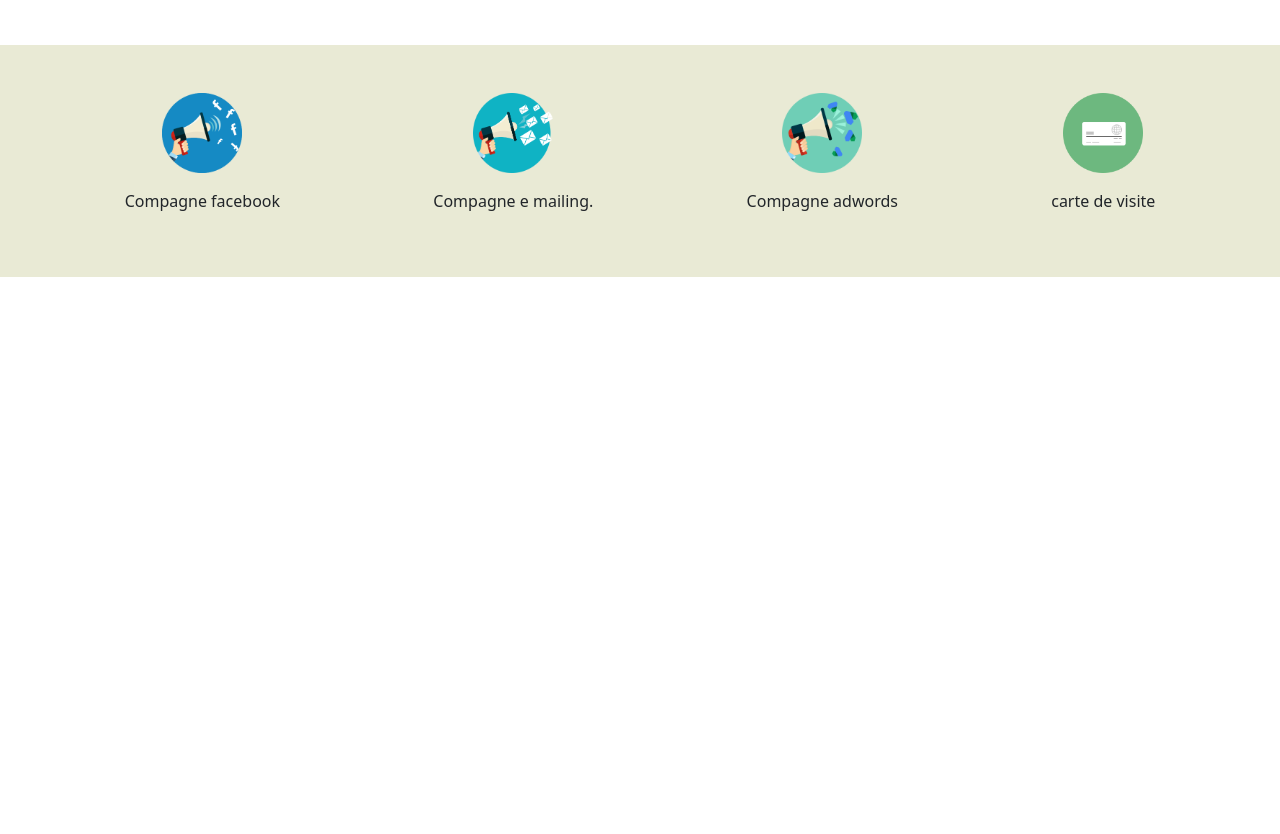
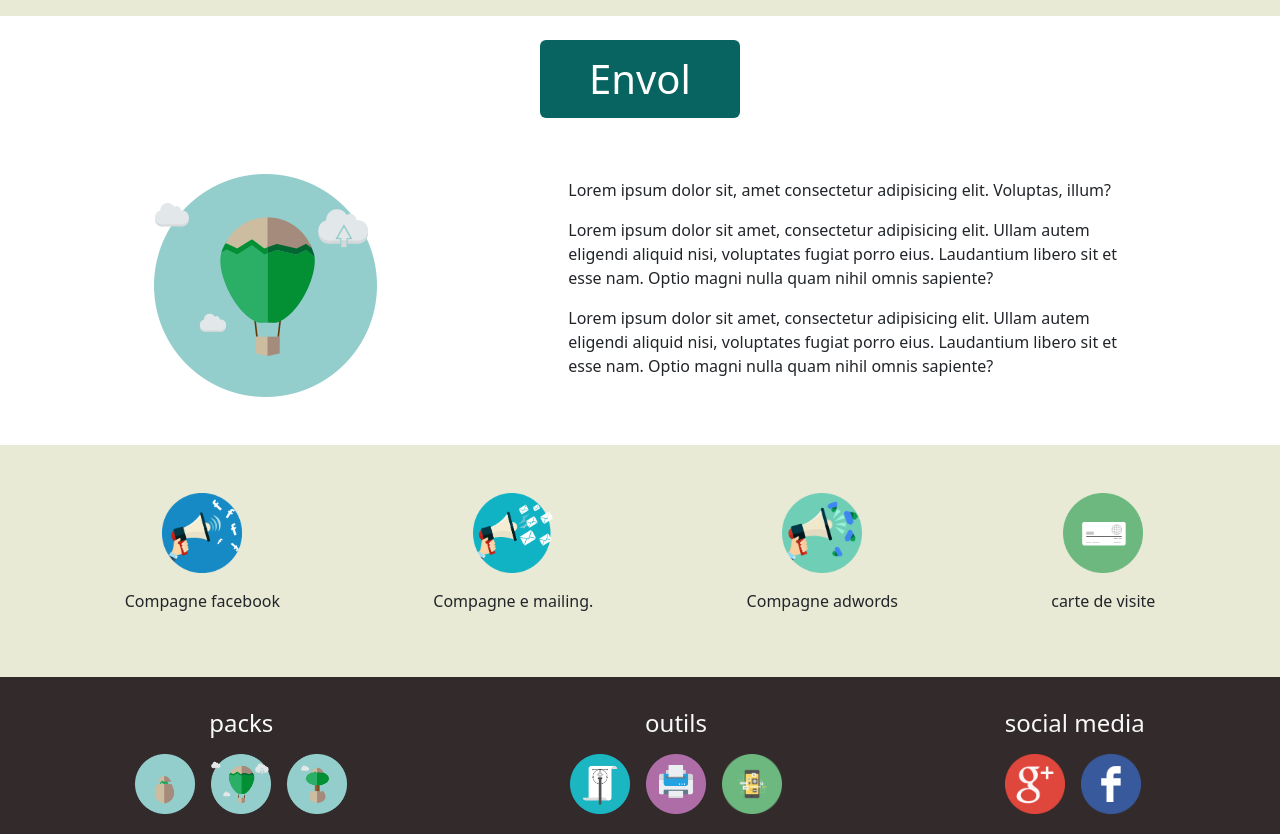
Before and after one commit to moseslionsgeek/communique, a website: page index.html in a window 1280 px wide. Shown: the part 1966-2800 px from the top of the page. Before the commit the page ends 2243 px from the top, so only its background shows below. Drawn offline with nearby package versions, Linux system fonts and the light colour scheme.

Commit message:
Update index.html

```diff
--- a/index.html
+++ b/index.html
@@ -20,6 +20,16 @@
             <li class="px-3 d-none d-md-inline-block list-inline-item"><a href="#"><img src="./public/img/navigtion-logo-icon/contact-icon.png" alt=""><p>CONTACT</p></a></li>
         </ul>
     </nav>
+    <section class="container section-une bg-blue d-block d-md-flex d-lg-flex justify-content-center justify-content-md-evenly justify-content-lg-evenly align-items-center align-items-md-center align-items-lg-center text-center " style="max-width:100vw; height: 50vh;">
+        <div class="img mb-3">
+        <img src="./public/img/packages.png" alt="">
+        </div>
+
+        <div class="paragraphe text-white">
+            <h1 class="text-uppercase fs-2">à chaque étape son pack</h1>
+            <h3>naitre grandir et prospérer</h3>
+        </div>
+    </section>
     <div class="d-flex justify-content-center align-items-center mt-4 mb-5 ">
         <h1 class="btn bg-blue text-white px-5 py-2 fs-1">
             Eclosion
@@ -157,6 +167,35 @@
             <p class="mt-3">carte de visite</p>
         </div>
     </div>
+    <footer class="bg-dark d-flex flex-column flex-lg-row justify-content-around p-4 align-items-center ">
+
+    <div class="mt-2 text-center">
+        <h4 class="text-light">packs</h4>
+        <div class="d-flex gap-3 mt-3">
+            <img src="./public/img/footer-icon/packs.icon/icon-eclosion.png" width="60px" height="60px" alt="">
+            <img src="./public/img/footer-icon/packs.icon/icon-envole.png" width="60px" height="60px" alt="">
+            <img src="./public/img/footer-icon/packs.icon/icon-evolution.png" width="60px" height="60px" alt="">
+        </div>
+
+    </div>
+    <div class="mt-2 text-center">
+        <h4 class="text-light">outils</h4>
+        <div class="d-flex gap-3 mt-3">
+            <img src="./public/img/footer-icon/outils-icon/identite-graphique.png" width="60px" height="60px" alt="">
+            <img src="./public/img/footer-icon/outils-icon/print.png" width="60px" height="60px" alt="">
+            <img src="./public/img/footer-icon/outils-icon/reseaux-sociaux.png" width="60px" height="60px" alt="">
+        </div>
+    </div>
+
+    <div class="mt-2 text-center">
+        <h4 class="text-light">social media</h4>
+        <div class="d-flex gap-3 mt-3">
+            <img src="./public/img/footer-icon/sociaux.icon/google-plus.png" width="60px" height="60px" alt="">
+            <img src="./public/img/footer-icon/sociaux.icon/social-f.png" width="60px" height="60px" alt="">
+        </div>
+    </div>
+
+</footer>
     <script src="./node_modules/bootstrap/dist/js/bootstrap.bundle.js"></script>
 </body>
 </html>
```
